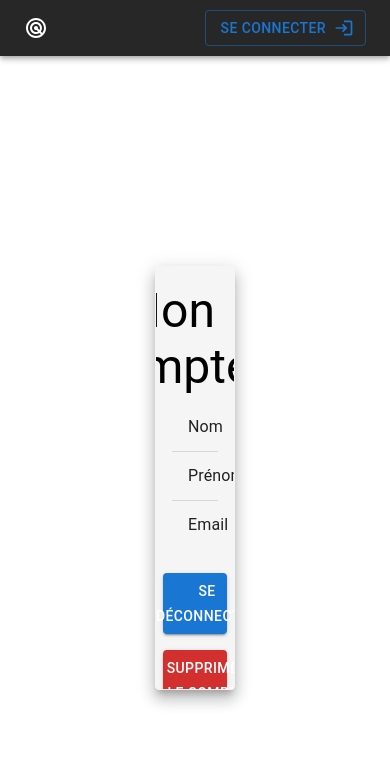
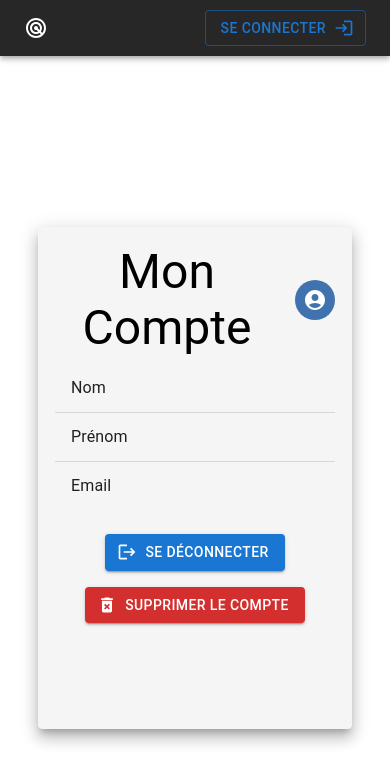
Before and after one commit to JHespelLouis/RoomMappingTESTS, a React (Create React App) app in the folder Frontend-user-interface/: page /myAccount in a window 390 px wide. Shown: the top 784 px of the page. Built offline with nearby package versions, Linux system fonts and the light colour scheme; no server answers.

Commit message:
(fix)Account page is now responsive

```diff
--- a/Frontend-user-interface/src/pages/MyAccount.js
+++ b/Frontend-user-interface/src/pages/MyAccount.js
@@ -87,7 +87,7 @@ const MyAccount = () => {
 
     return (
         <Box className="account-container">
-            <Card elevation={10} style={{ backgroundColor: '#f5f5f5', border: '1px solid #f5f5f5', width: '20%', height: '50%' }}>
+            <Card elevation={10} style={{ backgroundColor: '#f5f5f5', border: '1px solid #f5f5f5', width: '80%', maxWidth: '500px', minWidth: '300px', height: '80%', maxHeight: '500px', minHeight: '300px' }}>
                 <CardContent>
                     <Box sx={{ display: 'flex', alignItems: 'center', justifyContent: 'center', gap: 2 }}>
                         <Typography variant="h3" component="h1" className="account-title">Mon Compte</Typography>
```
